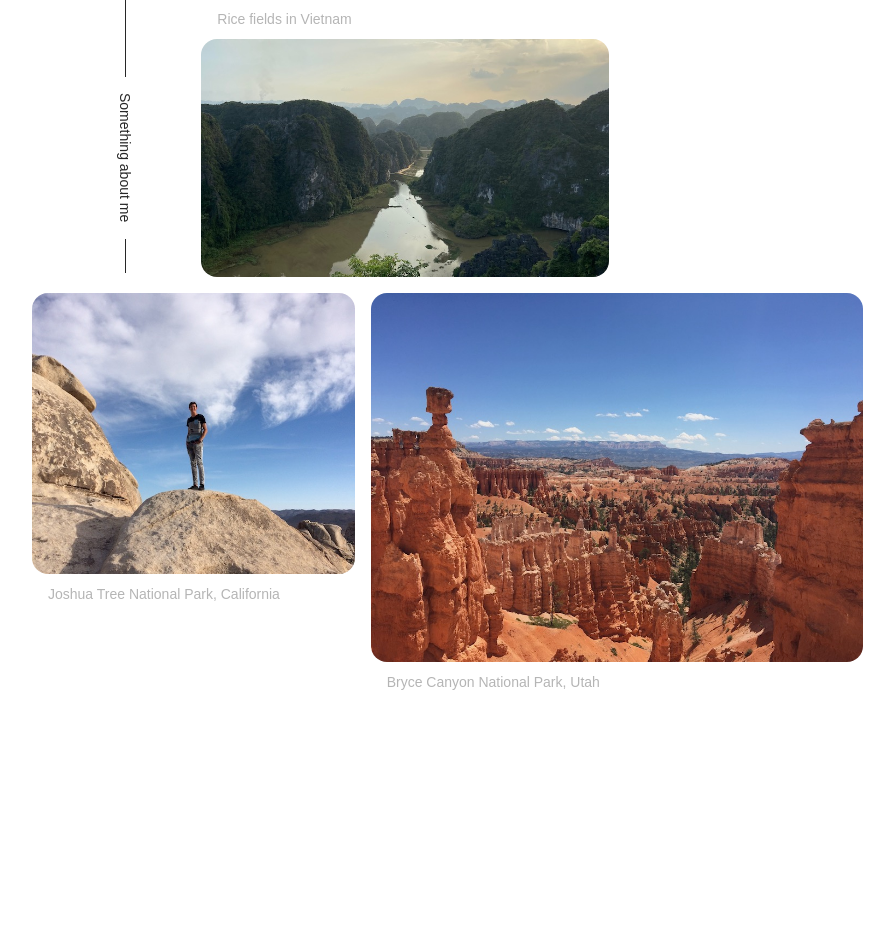
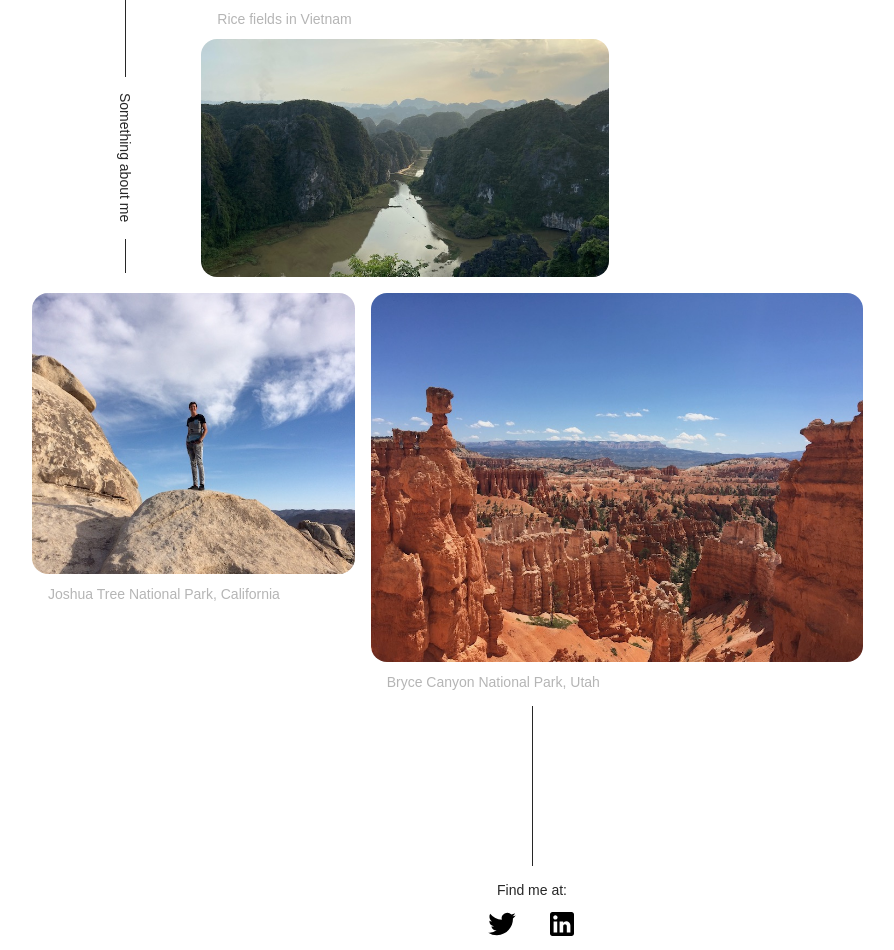
Before and after one commit to ngnijland/nieknijland.nl, a Gatsby site: page / in a window 1280 px wide. Shown: the part 797-1747 px from the top of the page, without its empty margins (108-1002 px from the left). Before the commit the page ends 1495 px from the top, so only its background shows below. Built offline with nearby package versions, Linux system fonts and the light colour scheme; Gatsby itself is replaced by a stand-in of ours.

Commit message:
feat: add footer

```diff
--- /dev/null
+++ b/src/components/footer.tsx
@@ -0,0 +1,98 @@
+import React from "react"
+import styled from "styled-components"
+
+import LinkedInIcon from "../components/linkedinIcon"
+import TwitterIcon from "../components/twitterIcon"
+
+const FooterComponent = styled.footer`
+  display: flex;
+  justify-content: center;
+  margin-bottom: 6rem;
+`
+
+const FooterWrapper = styled.div`
+  display: flex;
+  flex-direction: column;
+  align-items: center;
+
+  ::before {
+    content: "";
+
+    display: block;
+    width: 0.0625rem;
+    height: 6rem;
+    margin: 0.5rem 0 1rem;
+
+    background-color: #272727;
+
+    @media (min-width: 600px) {
+      height: 8rem;
+    }
+
+    @media (min-width: 1200px) {
+      height: 10rem;
+    }
+  }
+`
+
+const FooterTitle = styled.h1`
+  margin: 0 0 0.25rem;
+
+  font-size: 0.875rem;
+  font-weight: normal;
+`
+
+const LinkWrapper = styled.div`
+  display: flex;
+`
+
+const Link = styled.a`
+  display: inline-block;
+  width: 2.75rem;
+  height: 2.75rem;
+
+  box-sizing: border-box;
+`
+
+const TwitterLink = styled(Link)`
+  padding: 0.125rem;
+
+  @media (min-width: 600px) {
+    padding: 0;
+    margin-right: 1rem;
+  }
+`
+
+const LinkedInLink = styled(Link)`
+  padding: 0.6875rem;
+
+  @media (min-width: 600px) {
+    padding: 0.625rem;
+  }
+`
+
+function Footer(): JSX.Element {
+  return (
+    <FooterComponent>
+      <FooterWrapper>
+        <FooterTitle>Find me at:</FooterTitle>
+        <LinkWrapper>
+          <TwitterLink
+            href="https://twitter.com/nieknijland"
+            aria-label="Twitter"
+          >
+            <TwitterIcon />
+          </TwitterLink>
+          <LinkedInLink
+            href="https://www.linkedin.com/in/nieknijland/"
+            aria-label="LinkedIn"
+          >
+            <LinkedInIcon />
+          </LinkedInLink>
+        </LinkWrapper>
+      </FooterWrapper>
+    </FooterComponent>
+  )
+}
+
+export default Footer
--- a/src/pages/index.tsx
+++ b/src/pages/index.tsx
@@ -3,15 +3,10 @@ import styled from "styled-components"
 
 import Hero from "../components/hero"
 import PersonalImages from "../components/personalImages"
+import Footer from "../components/footer"
 
 const Main = styled.main`
   position: relative;
-
-  margin-bottom: 5rem;
-
-  @media (min-width: 1200px) {
-    margin-bottom: 10rem;
-  }
 `
 
 function IndexPage(): JSX.Element {
@@ -21,6 +16,7 @@ function IndexPage(): JSX.Element {
       <Main>
         <PersonalImages />
       </Main>
+      <Footer />
     </>
   )
 }
```
